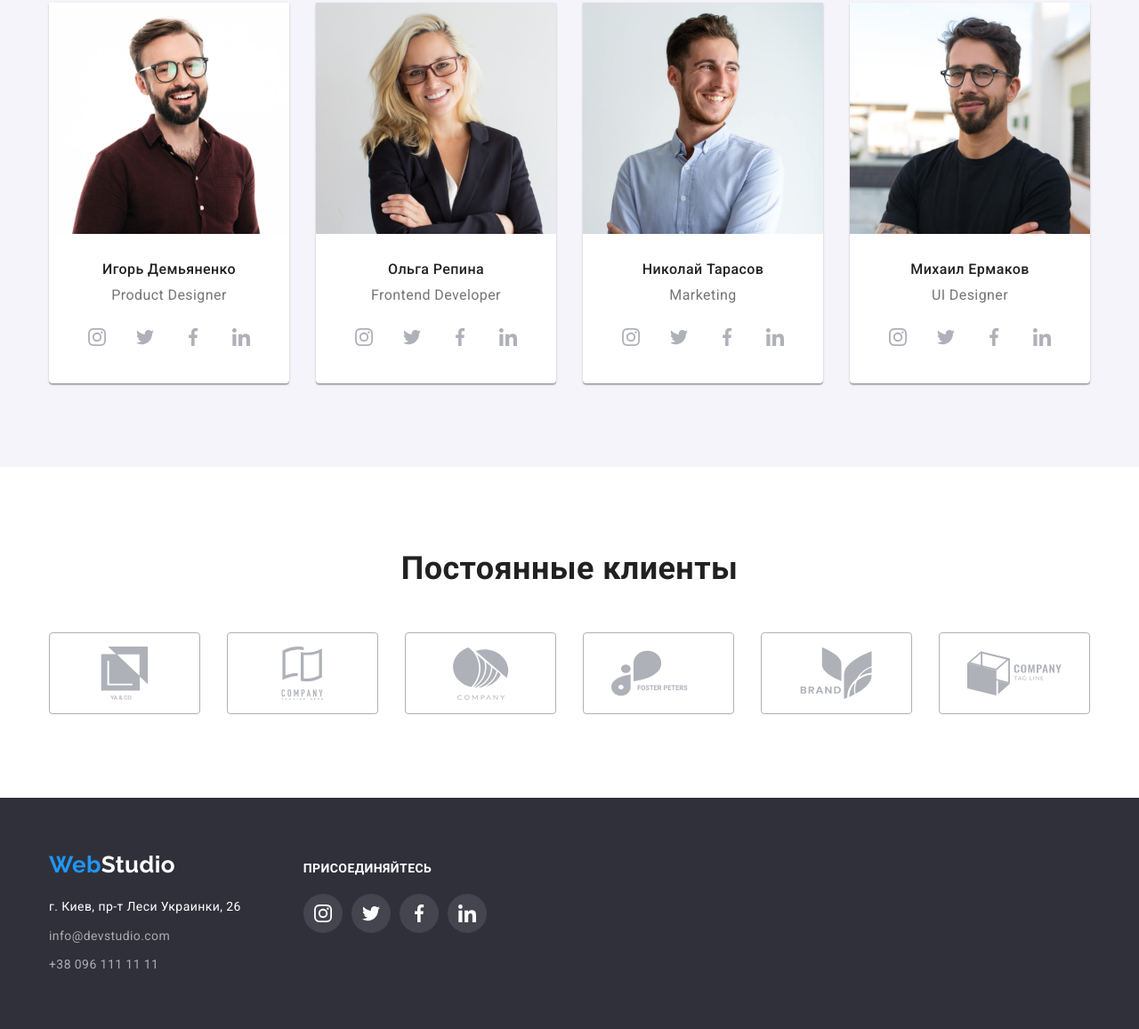
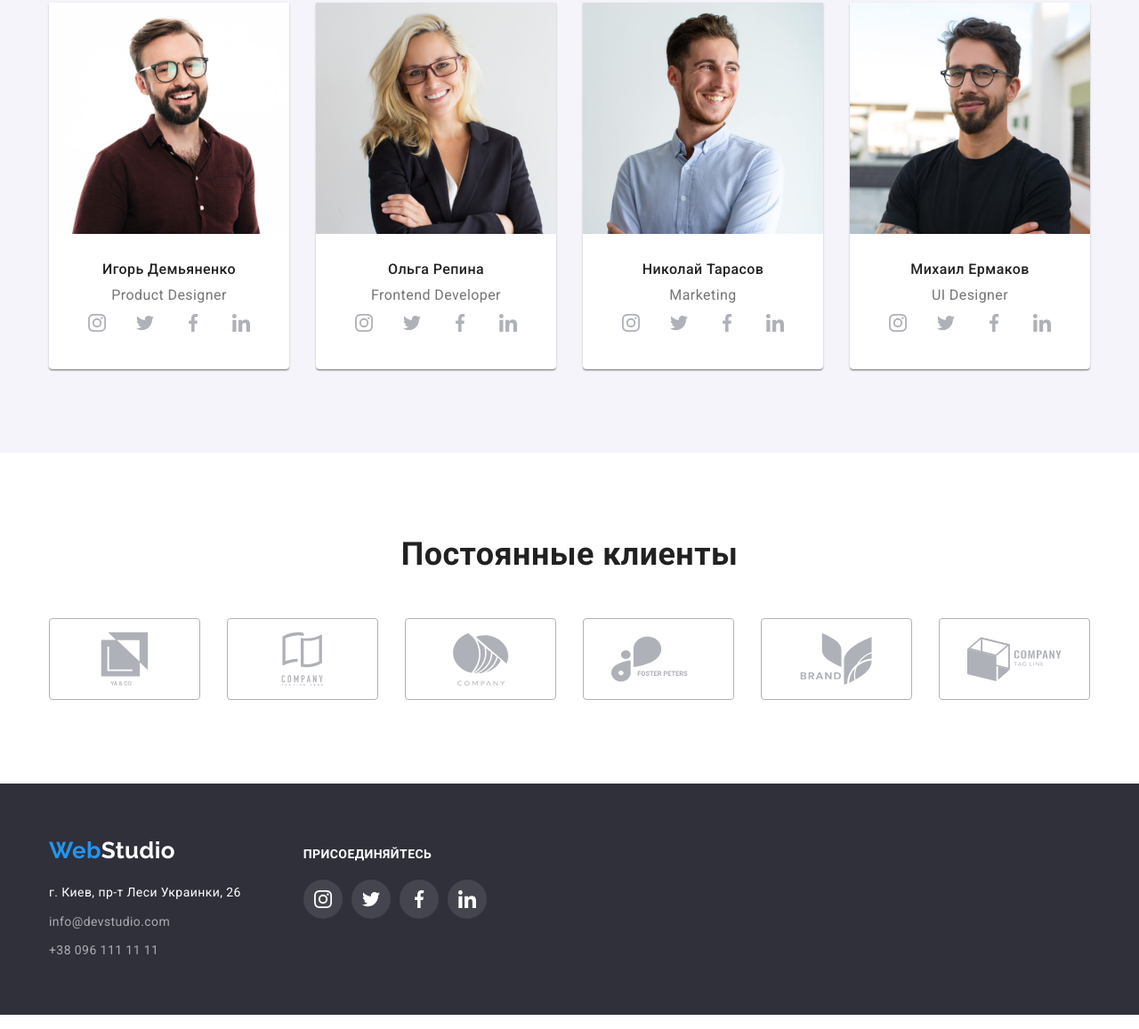
Before and after one commit to Svetlana210/goit-markup-hw-04, a plain HTML site: page index.html in a window 1280 px wide. Shown: the part 1786-2943 px from the top of the page at 89% size. Drawn offline with nearby package versions, Linux system fonts and the light colour scheme.

Commit message:
Update styles.css

```diff
--- a/css/styles.css
+++ b/css/styles.css
@@ -261,9 +261,7 @@ img {
 }
 .team-list-icon {
   display: flex;
-  padding-right: 32px;
-  padding-left: 32px;
-  padding-top: 16px;
+  justify-content: center;
 }
 .team-icon-link {
   display: flex;
@@ -482,6 +480,7 @@ img {
 }
 .footer-list-icon {
   display: flex;
+  justify-content: center;
 }
 .footer-item-icon:not(:last-child) {
   margin-right: 10px;
```
